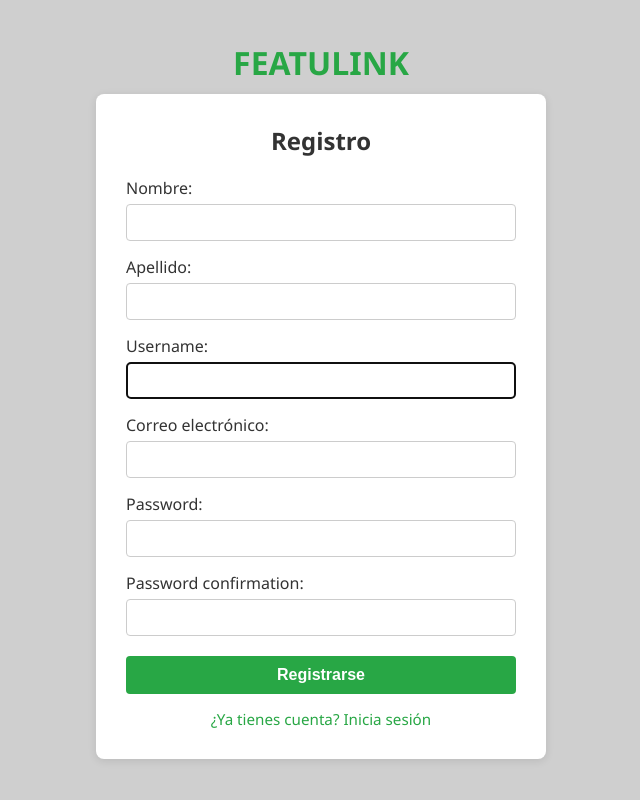
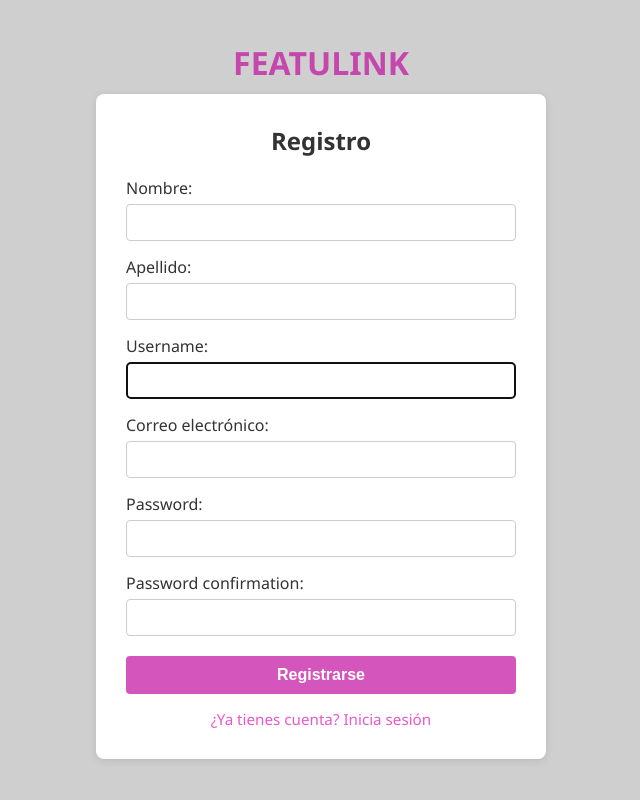
Before and after one commit to Thousand9718/Featulink, a Django app: page /register/ in a window 1280 px wide. Shown: the whole page, without its empty margins (319-959 px from the left). Run offline with Django 5.2, Linux system fonts and the light colour scheme.

Commit message:
commit prueba xolores

```diff
--- a/templates/login.html
+++ b/templates/login.html
@@ -27,7 +27,7 @@
         h1 {
             margin-bottom: 10px;
             font-size: 2rem;
-            color: #28a745;
+            color: #c1089caf;
         }
 
         .login-container {
@@ -56,7 +56,7 @@
         }
 
         form button {
-            background-color: #28a745;
+            background-color: #c1089caf;
             color: white;
             font-weight: bold;
             border: none;
@@ -65,7 +65,7 @@
         }
 
         form button:hover {
-            background-color: #36c757;
+            background-color: #e00ab5af;
         }
 
         .login-container a {
--- a/templates/register.html
+++ b/templates/register.html
@@ -27,7 +27,7 @@
         h1 {
             margin-bottom: 10px;
             font-size: 2rem;
-            color: #28a745;
+            color: #c1089caf;
         }
 
         .login-container {
@@ -67,7 +67,7 @@
             margin-top: 20px;
             border-radius: 4px;
             border: none;
-            background-color: #28a745;
+            background-color: #c1089caf;
             color: white;
             font-weight: bold;
             font-size: 1rem;
@@ -76,14 +76,14 @@
         }
 
         button:hover {
-            background-color: #36c757;
+            background-color: #e00ab5af;
         }
 
         a {
             display: block;
             text-align: center;
             margin-top: 15px;
-            color: #28a745;
+            color: #e00ab5af;
             text-decoration: none;
             font-size: 0.95rem;
         }
```
